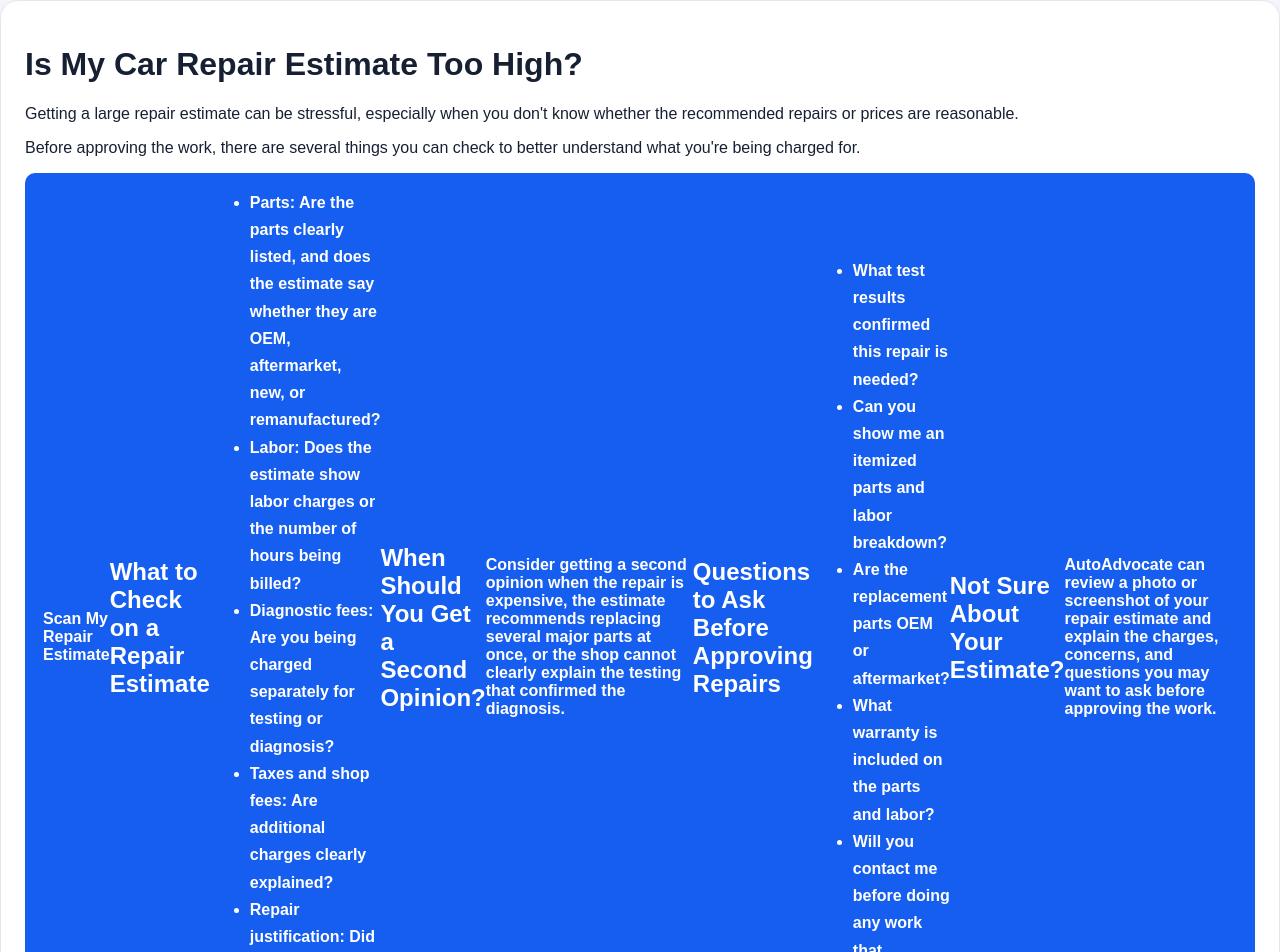
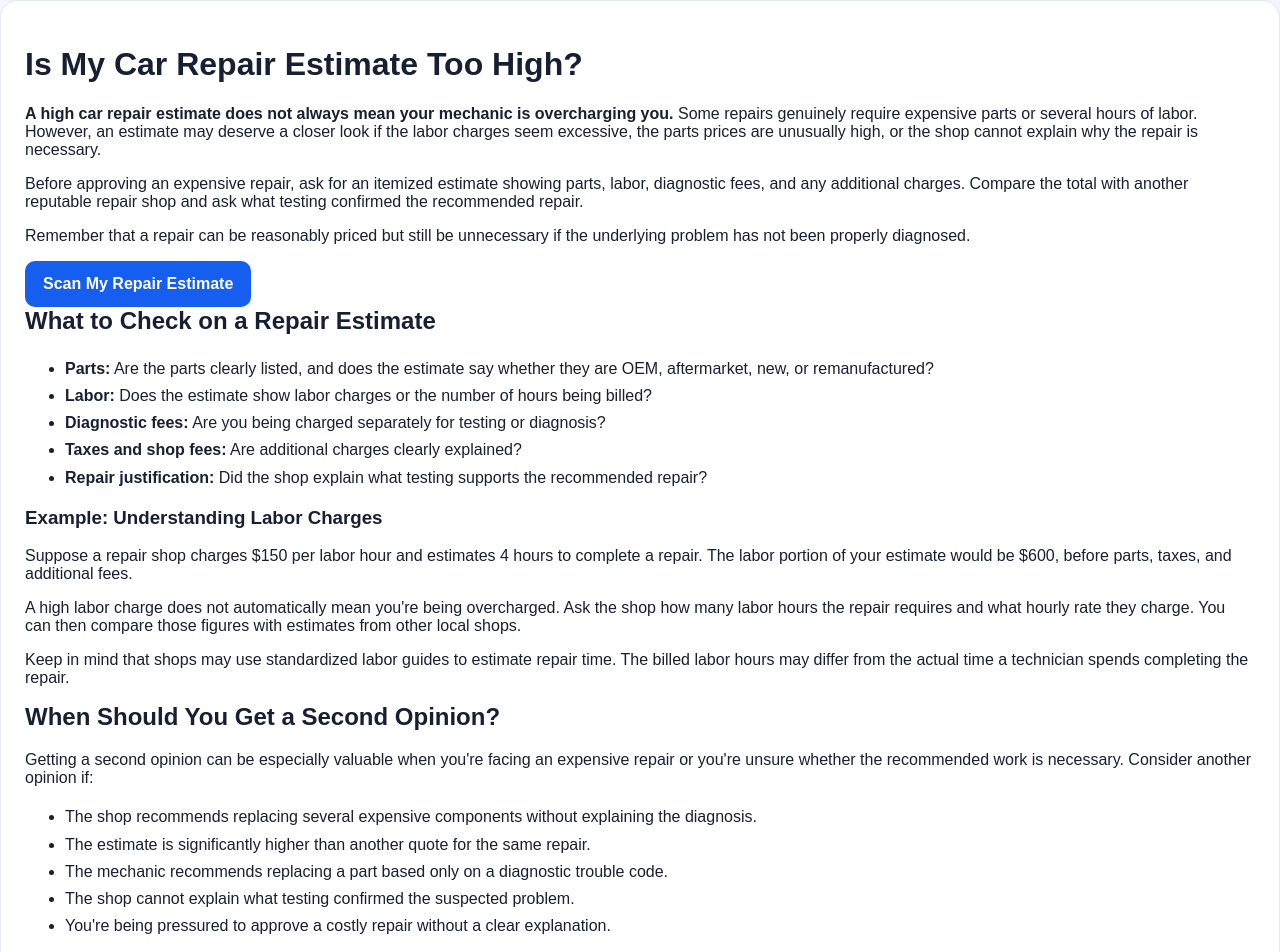
Before and after one commit to freydo7003/AutoAdvocate, a Next.js app: page /car-repair-estimate-too-high in a window 1280 px wide. Shown: the part 50-1002 px from the top of the page. Built offline with nearby package versions, Linux system fonts and the light colour scheme.

Commit message:
Improve car repair estimate SEO article

```diff
--- a/app/car-repair-estimate-too-high/page.tsx
+++ b/app/car-repair-estimate-too-high/page.tsx
@@ -13,20 +13,38 @@ export default function CarRepairEstimateTooHighPage() {
       <div className="card">
         <h1>Is My Car Repair Estimate Too High?</h1>
 
+
 <p>
-          Getting a large repair estimate can be stressful, especially when
-          you don't know whether the recommended repairs or prices are
-          reasonable.
+  <strong>A high car repair estimate does not always mean your
+  mechanic is overcharging you.</strong> Some repairs genuinely
+  require expensive parts or several hours of labor. However,
+  an estimate may deserve a closer look if the labor charges
+  seem excessive, the parts prices are unusually high, or
+  the shop cannot explain why the repair is necessary.
 </p>
 
 <p>
-          Before approving the work, there are several things you can check to
-          better understand what you're being charged for.
+  Before approving an expensive repair, ask for an itemized
+  estimate showing parts, labor, diagnostic fees, and any
+  additional charges. Compare the total with another
+  reputable repair shop and ask what testing confirmed
+  the recommended repair.
 </p>
+
+<p>
+  Remember that a repair can be reasonably priced but
+  still be unnecessary if the underlying problem has
+  not been properly diagnosed.
+</p>
+
+
 
 <Link href="/scan" className="btn">
   Scan My Repair Estimate
+</Link>
+
 <h2>What to Check on a Repair Estimate</h2>
+
 
 <ul>
   <li>
@@ -51,13 +69,70 @@ export default function CarRepairEstimateTooHighPage() {
   </li>
 </ul>
 
+<h3>Example: Understanding Labor Charges</h3>
+
+<p>
+  Suppose a repair shop charges $150 per labor hour
+  and estimates 4 hours to complete a repair.
+  The labor portion of your estimate would be $600,
+  before parts, taxes, and additional fees.
+</p>
+
+<p>
+  A high labor charge does not automatically mean
+  you're being overcharged. Ask the shop how many
+  labor hours the repair requires and what hourly
+  rate they charge. You can then compare those
+  figures with estimates from other local shops.
+</p>
+
+<p>
+  Keep in mind that shops may use standardized labor
+  guides to estimate repair time. The billed labor
+  hours may differ from the actual time a technician
+  spends completing the repair.
+</p>
+
 <h2>When Should You Get a Second Opinion?</h2>
 
+
 <p>
-  Consider getting a second opinion when the repair is expensive, the estimate
-  recommends replacing several major parts at once, or the shop cannot clearly
-  explain the testing that confirmed the diagnosis.
+  Getting a second opinion can be especially valuable
+  when you're facing an expensive repair or you're
+  unsure whether the recommended work is necessary.
+  Consider another opinion if:
 </p>
+
+<ul>
+  <li>
+    The shop recommends replacing several expensive
+    components without explaining the diagnosis.
+  </li>
+  <li>
+    The estimate is significantly higher than another
+    quote for the same repair.
+  </li>
+  <li>
+    The mechanic recommends replacing a part based
+    only on a diagnostic trouble code.
+  </li>
+  <li>
+    The shop cannot explain what testing confirmed
+    the suspected problem.
+  </li>
+  <li>
+    You're being pressured to approve a costly repair
+    without a clear explanation.
+  </li>
+</ul>
+
+<p>
+  When comparing estimates, make sure both shops are
+  quoting the same work, including comparable parts,
+  labor, warranties, and fees. A cheaper estimate
+  isn't necessarily a better estimate.
+</p>
+
 
 <h2>Questions to Ask Before Approving Repairs</h2>
 
@@ -76,7 +151,7 @@ export default function CarRepairEstimateTooHighPage() {
   explain the charges, concerns, and questions you may want to ask before
   approving the work.
 </p>
-        </Link>
+
      <h2>Related Car Repair Guides</h2>
 
 <ul>
```
Lines whose indentation alone changed are shown as unchanged.
